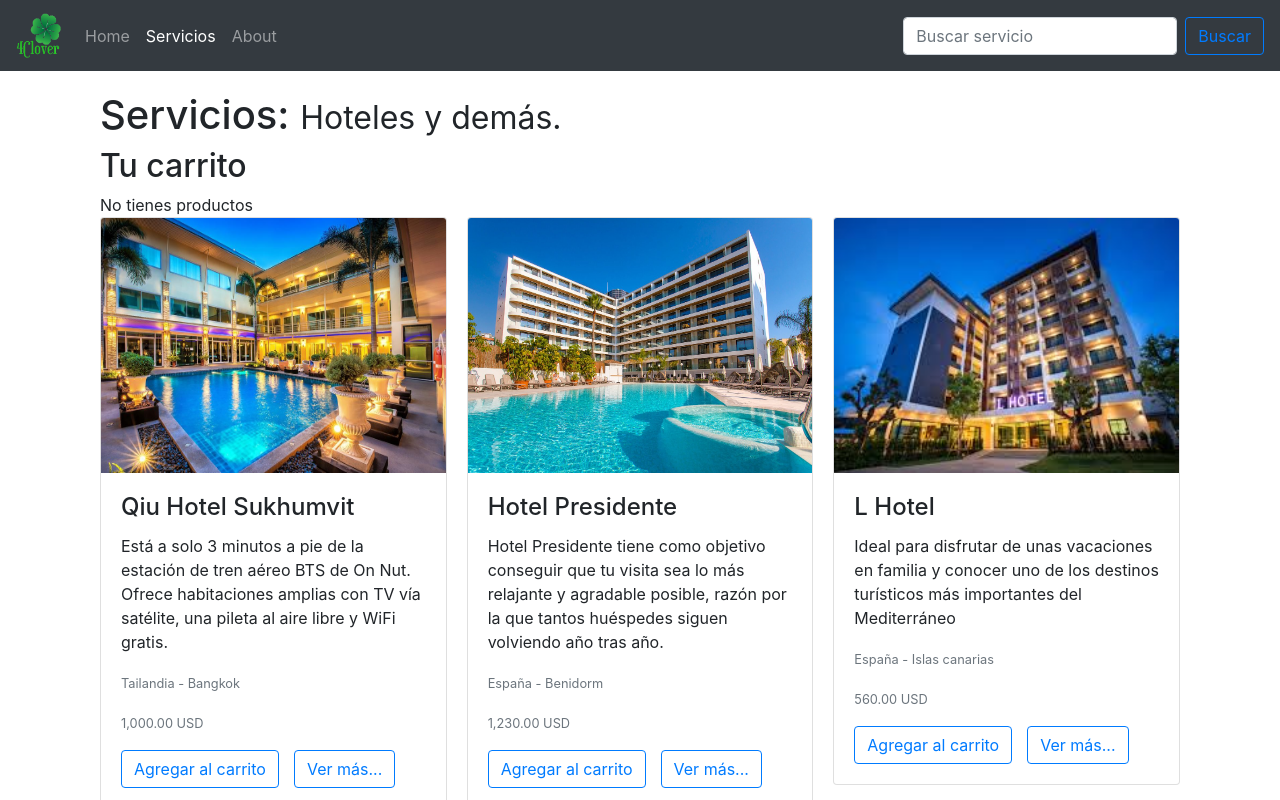
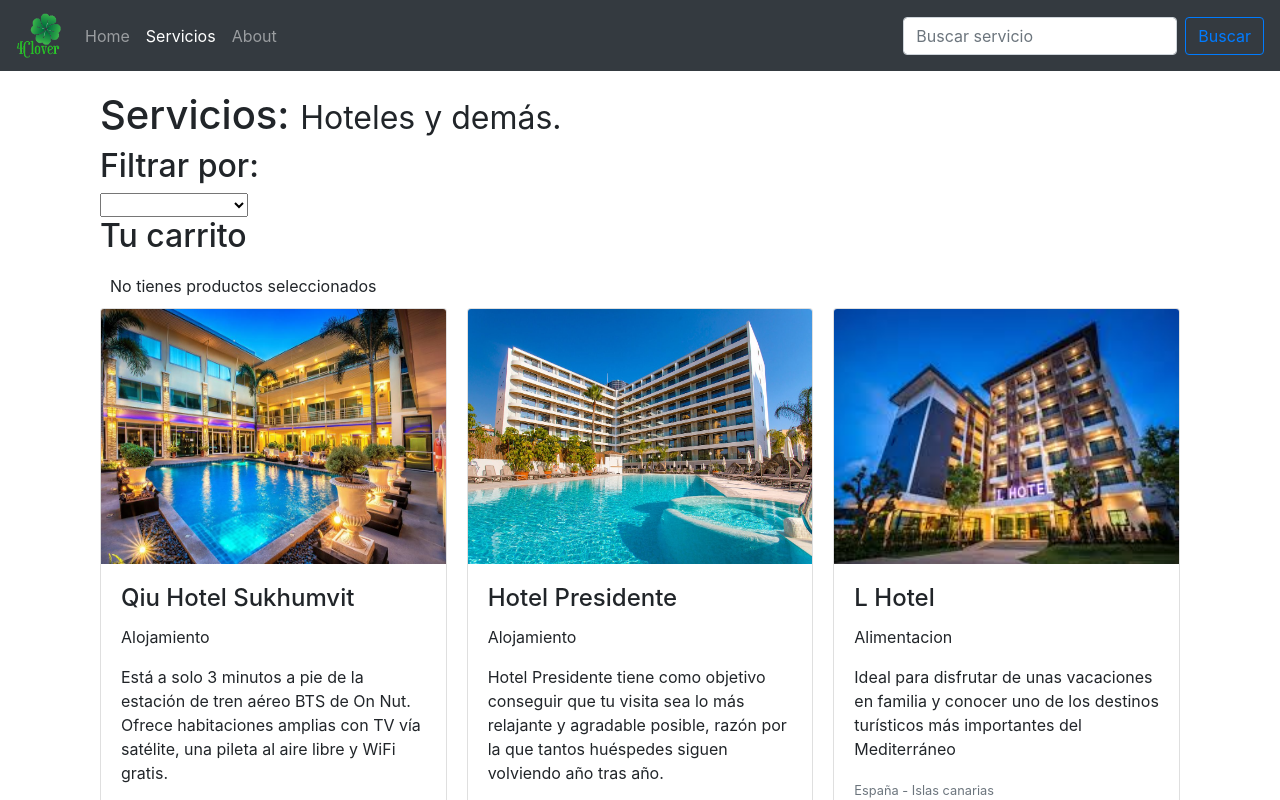
Before and after one commit to webservices1930/ECCO, an Angular app in the folder WS/: page /#/servicioss in a window 1280 px wide. Shown: the top 800 px of the page. Built offline with nearby package versions, Linux system fonts and the light colour scheme.

Commit message:
FiltroBusqueda

```diff
--- a/WS/src/app/components/servicio-tarjeta/servicio-tarjeta.component.html
+++ b/WS/src/app/components/servicio-tarjeta/servicio-tarjeta.component.html
@@ -2,6 +2,7 @@
   <img class="card-img-top img-fluid" [src]="servicio.img" [alt]="servicio.nombre">
   <div class="card-body">
     <h4 class="card-title">{{ servicio.nombre }}</h4>
+    <p class="card-text">{{servicio.tipo}}</p>
     <p class="card-text"> {{ servicio.descripcion }} </p>
     <p class="card-text"><small class="text-muted">{{ servicio.pais }} - {{ servicio.ciudad }}</small></p>
     <p class="card-text"><small class="text-muted">{{ servicio.costo | number:'.2-2' }} USD </small></p>
--- /dev/null
+++ b/WS/src/app/components/servicio/servicio.component.css
@@ -0,0 +1,3 @@
+#Info{
+    margin: 15px;
+}
--- a/WS/src/app/components/servicio/servicio.component.html
+++ b/WS/src/app/components/servicio/servicio.component.html
@@ -1,4 +1,4 @@
-<h1 class="animated fadeIn">{{ servicio.nombre | uppercase }} <small>({{ servicio.aparicion }})</small></h1>
+<h1 class="animated fadeIn">{{ servicio.nombre | uppercase }} <small>({{ servicio.ciudad }})</small></h1>
 <hr>
 
 <div class="row animated fadeIn fast">
@@ -7,7 +7,7 @@
 
     <img [src]="servicio.img" class="img-fluid" [alt]="servicio.nombre">
     <br><br>
-    <a [routerLink]="['/servicioss']" class="btn btn-outline-danger btn-block">Regresar</a>
+
 
   </div>
 
@@ -15,11 +15,28 @@
     <h3>{{ servicio.nombre }}</h3>
     <hr>
     <p>
+      Descripción:
       {{ servicio.descripcion }}
     </p>
+    <p>
+      Costo:
+      {{ servicio.costo | number:'.2-2'}} USD
+    </p>
+  </div>
+</div>
 
-
-
-  </div>
-
+  <h1 class="animated fadeIn"> Opiniones y comentarios </h1>
+  <hr>
+<div class="row animated fadeIn fast">
+    <div  class="col-md-4" *ngFor="let foo of servicio.opiniones; let i = index">
+        <h2>
+            Nombre: {{ foo.nombre}}
+        </h2>
+        <p>
+          <img src="/open-iconic-master/svg/comment-square.svg">
+            Comentario:  {{foo.comentario}}
+            Calificacion: {{foo.calificacion}}
+        </p>
+    </div>
 </div>
+<a [routerLink]="['/servicioss']" class="btn btn-outline-danger btn-block">Regresar</a>
--- a/WS/src/app/components/servicioss/servicioss.component.css
+++ b/WS/src/app/components/servicioss/servicioss.component.css
@@ -1,3 +1,7 @@
 .container{
     margin: 10px;
 }
+
+.combo{
+    margin: 15px;
+}
--- a/WS/src/app/components/servicioss/servicioss.component.html
+++ b/WS/src/app/components/servicioss/servicioss.component.html
@@ -1,5 +1,17 @@
 <div class="container">
     <h1>Servicios: <small>Hoteles y demás.</small></h1>
+    <div>
+        <h2>Filtrar por: </h2>
+        <select (change)="buscarServicio($event.target.value)" name="combo" id="combo" ng-model="listItems" >
+            <option value=""> </option>
+            <option value="Alojamiento">Alojamiento</option>
+            <option value="Alimentacion">Alimentación</option>
+            <option value="Transporte">Transporte</option>
+            <option value="Paseo">Paseo ecológico</option>
+            <option value="Otro">Otro</option>
+          </select>
+    </div>
+
   <div class="row">
     <div class="col-md-12">
         <app-shoppingcart></app-shoppingcart>
@@ -9,7 +21,7 @@
   <div class="row">
     <div class="col-md-12">
         <div class="card-columns">
-            <app-servicio-tarjeta (heroeSeleccionado)="verServicio( $event )" [servicio]="foo" [index]="i"  *ngFor="let foo of servicios; let i = index"></app-servicio-tarjeta>
+            <app-servicio-tarjeta (heroeSeleccionado)="verServicio( $event )" [servicio]="foo" [index]="i"  *ngFor="let foo of serviciosCopia; let i = index"></app-servicio-tarjeta>
         </div>
     </div>
   </div>
--- a/WS/src/app/components/servicioss/servicioss.component.ts
+++ b/WS/src/app/components/servicioss/servicioss.component.ts
@@ -10,6 +10,7 @@ import { Router } from '@angular/router';
 export class ServiciossComponent implements OnInit {
   seleccionados:Servi[]=[];
   servicios:Servi[] = [];
+  serviciosCopia:Servi[] = [];
 
   constructor( private _serviciosService:ServicioService,
                private router:Router
@@ -19,6 +20,9 @@ export class ServiciossComponent implements OnInit {
 
   ngOnInit() {
     this.servicios = this._serviciosService.getServicios();
+    this.servicios.forEach(element => {
+      this.serviciosCopia.push(element);
+    });
      console.log( this.servicios );
   }
 
@@ -29,4 +33,21 @@ export class ServiciossComponent implements OnInit {
   addProductoCarrito(servicio:Servi){
     this.seleccionados.push(servicio);
   }
+
+
+  buscarServicio( termino:string ){
+     console.log(termino);
+
+        var i=0;
+        this.serviciosCopia=[];
+        console.log(this.serviciosCopia)
+        this.servicios.forEach(element => {
+          if(element.tipo.toLocaleLowerCase() === termino.toLocaleLowerCase() || termino===""){
+            console.log("iguales");
+            this.serviciosCopia.push(element);
+          }
+          i++;
+        });
+    }
+
 }
--- a/WS/src/app/components/shoppingcart/cart/cart.component.css
+++ b/WS/src/app/components/shoppingcart/cart/cart.component.css
@@ -0,0 +1,31 @@
+.carritoSi, .carritoNo {
+    margin: 10px;
+}
+
+.has-text-centered:hover{
+    background: #555;
+}
+.has-text-centered:hover .tooltiptext{
+    visibility: visible;
+}
+.tooltip {
+    justify-items: center;
+    justify-content: center;
+    display: inline-block;
+  }
+
+.has-text-centered .tooltiptext {
+    visibility: hidden;
+    width: 120px;
+    background-color: black;
+    color: #fff;
+    text-align: center;
+    border-radius: 6px;
+    padding: 5px 0;
+
+    /* Position the tooltip */
+    position: absolute;
+    justify-content: center;
+    justify-items: center;
+    z-index: 1;
+  }
--- a/WS/src/app/components/shoppingcart/cart/cart.component.html
+++ b/WS/src/app/components/shoppingcart/cart/cart.component.html
@@ -1,23 +1,24 @@
 
- <div *ngIf="this.servicios.length===0" >
-    No tienes productos
+ <div class="carritoNo" *ngIf="this.servicios.length===0" >
+    No tienes productos seleccionados
  </div>
-  <div *ngIf="this.servicios.length>0" >
+  <div class="carritoSi" *ngIf="this.servicios.length>0" >
     <table class="table table-striped table-responsive-md btn-table">
       <thead>
-        <tr>
+        <tr >
           <td style="width:20px;">Cantidad</td>
           <td>Producto</td>
           <td>Precio</td>
         </tr>
       </thead>
       <tbody>
-        <tr (click)="quitarServicio(item)" *ngFor="let item of servicios">
-          <td class="has-text-centered">
+        <tr class="has-text-centered" (click)="quitarServicio(item)" *ngFor="let item of servicios">
+          <td>
+              <span class="tooltiptext">Eliminar servicio</span>
             <span>1</span>
           </td>
           <td>{{item.nombre}}</td>
-          <td>{{item.costo}}</td>
+          <td>{{item.costo | number:'.2-2'}} USD</td>
         </tr>
       </tbody>
       <tfoot>
--- a/WS/src/app/servicios/servicio.service.ts
+++ b/WS/src/app/servicios/servicio.service.ts
@@ -10,25 +10,43 @@ export class ServicioService {
       pais: "Tailandia",
       ciudad:"Bangkok",
       descripcion:"Está a solo 3 minutos a pie de la estación de tren aéreo BTS de On Nut. Ofrece habitaciones amplias con TV vía satélite, una pileta al aire libre y WiFi gratis.",
+      tipo:"Alojamiento",
       costo:1000,
       img: "assets/img/hotelPrueba.jpg",
-
+      opiniones: [
+                      {
+                        nombre:"Carlos",
+                        comentario:"Muy buen hotel, me encantó.",
+                        calificacion:5
+                      },{
+                        nombre:"Ana",
+                        comentario:"Muy buen hotel, me encantó.",
+                        calificacion:3
+                      }
+                  ]
     },
     {
       nombre: "Hotel Presidente",
       pais:"España",
       ciudad: "Benidorm",
       descripcion: "Hotel Presidente tiene como objetivo conseguir que tu visita sea lo más relajante y agradable posible, razón por la que tantos huéspedes siguen volviendo año tras año.",
+      tipo:"Alojamiento",
       costo:1230,
       img: "assets/img/hotelPrueba2.jpg",
+      opiniones: [ {nombre:"Carlos",
+                    comentario:"Muy buen hotel, me encantó.",
+                    calificacion:5
+                    }]
     },
     {
       nombre: "L Hotel",
       pais:"España",
       ciudad: "Islas canarias",
       descripcion:"Ideal para disfrutar de unas vacaciones en familia y conocer uno de los destinos turísticos más importantes del Mediterráneo",
+      tipo:"Alimentacion",
       costo:560,
       img: "assets/img/hotelPrueba3.jpg",
+      opiniones: []
     },
   ];
 
@@ -76,7 +94,15 @@ export interface Servi{
   pais: string;
   ciudad:string;
   descripcion:string;
+  tipo:string;
   costo:number;
   img: string;
   idx?: number;
+  opiniones:Opinion[];
 };
+
+export interface Opinion{
+  nombre:string;
+  comentario:string;
+  calificacion:number;
+}
```
